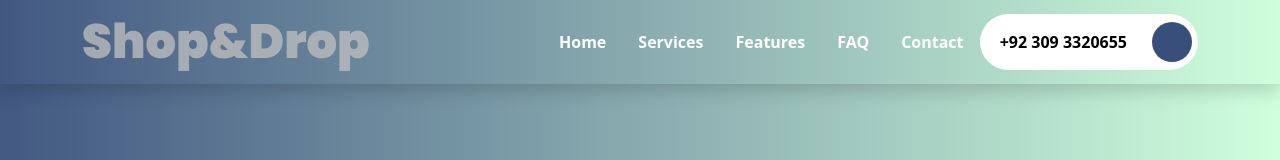
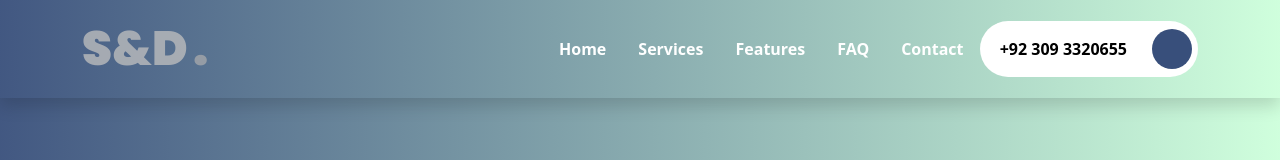
Before and after one commit to Waleed-Web-2000/shopanddrop, a website: page index.html in a window 1280 px wide. Shown: the top 160 px of the page. Drawn offline with Linux system fonts and the light colour scheme; some icons are missing.

Commit message:
Update index.html

```diff
--- a/index.html
+++ b/index.html
@@ -14,7 +14,8 @@
     <nav class="navbar navbar-expand-lg navbar-dark bg-light menu shadow fixed-top">
       <div class="container">
         <a class="navbar-brand font" href="#home">
-          <span class="logoo display-4">Shop&Drop</span>
+          <span class="logoo">S&D</span>
+          <span class="logooo">.</span>
         </a>
         <button class="navbar-toggler" type="button" data-bs-toggle="collapse" data-bs-target="#navbarNav" aria-controls="navbarNav" aria-expanded="false" aria-label="Toggle navigation">
           <span class="navbar-toggler-icon"></span>
```
